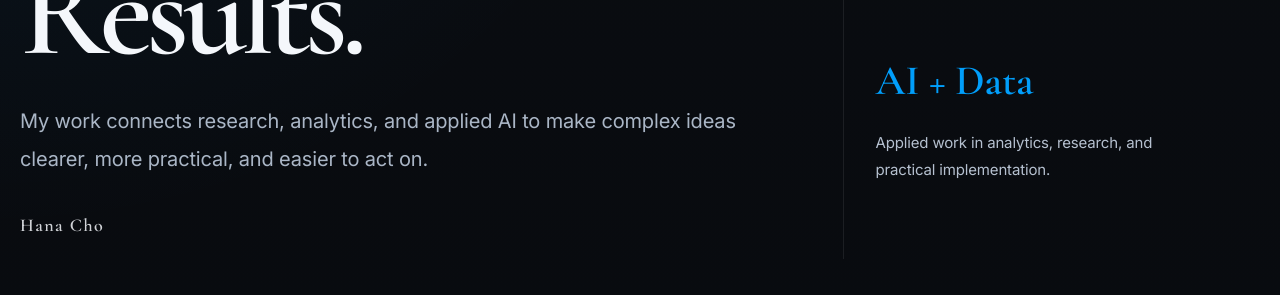
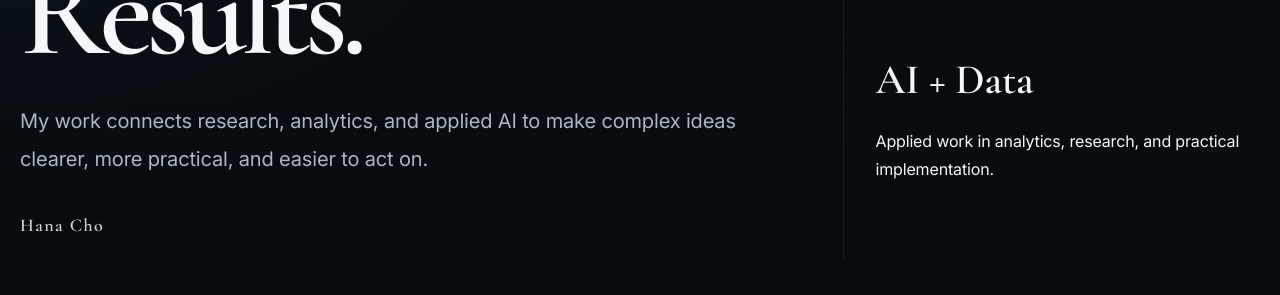
Before and after one commit to hahahacho11/hahahacho11.github.io, a plain HTML site: page index.html in a window 1280 px wide. Shown: the part 505-800 px from the top of the page. Drawn offline with nearby package versions, Linux system fonts and the light colour scheme.

Commit message:
Update index.html

```diff
--- a/index.html
+++ b/index.html
@@ -214,7 +214,7 @@
       font-size: 42px;
       font-weight: 600;
       margin-bottom: 12px;
-      color: var(--accent);
+      color: var(--text;
     }
 
     .hero-bottom-desc {
```
